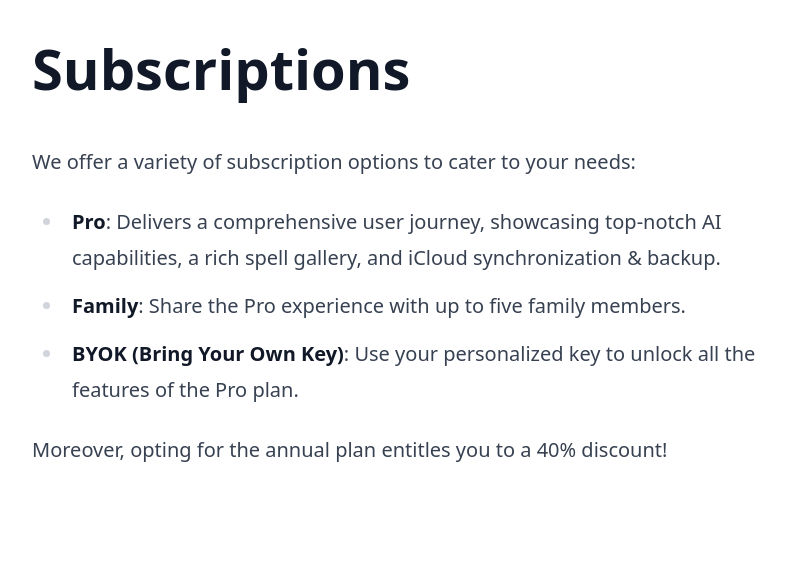
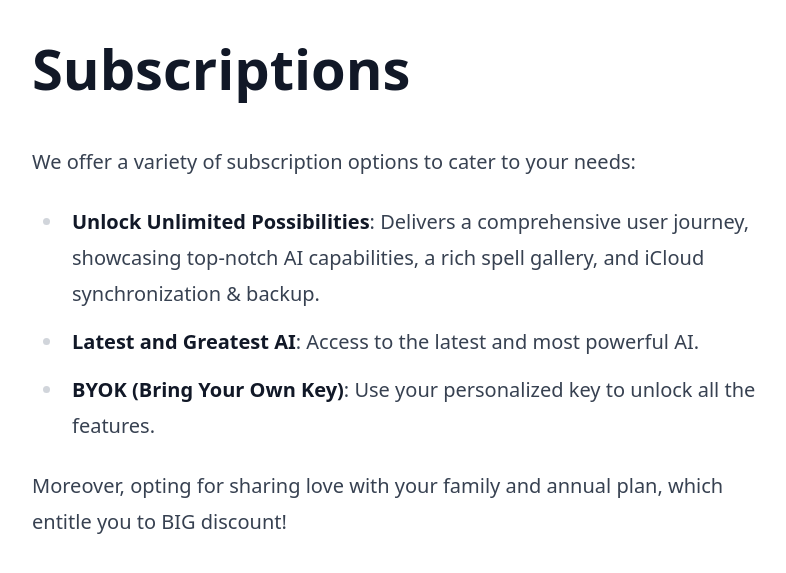
Before and after one commit to WizBoard/wizboard.github.io, a Jekyll site: the page built from docs/docs/en/subscriptions.md, in a window 1280 px wide. Shown: the top 573 px of the page, without its empty margins (72-858 px from the left). Built offline with Jekyll 4.4.1, drawn with Linux system fonts in a browser that asks for light colours; nearby versions of some CDN libraries.

Commit message:
Update subscriptions.md

```diff
--- a/docs/docs/en/subscriptions.md
+++ b/docs/docs/en/subscriptions.md
@@ -6,8 +6,8 @@
 
 We offer a variety of subscription options to cater to your needs:
 
-* **Pro**: Delivers a comprehensive user journey, showcasing top-notch AI capabilities, a rich spell gallery, and iCloud synchronization & backup.
-* **Family**: Share the Pro experience with up to five family members.
-* **BYOK (Bring Your Own Key)**: Use your personalized key to unlock all the features of the Pro plan.
+* **Unlock Unlimited Possibilities**: Delivers a comprehensive user journey, showcasing top-notch AI capabilities, a rich spell gallery, and iCloud synchronization & backup.
+* **Latest and Greatest AI**: Access to the latest and most powerful AI.
+* **BYOK (Bring Your Own Key)**: Use your personalized key to unlock all the features.
 
-Moreover, opting for the annual plan entitles you to a 40% discount!
+Moreover, opting for sharing love with your family and annual plan, which entitle you to BIG discount!
```
